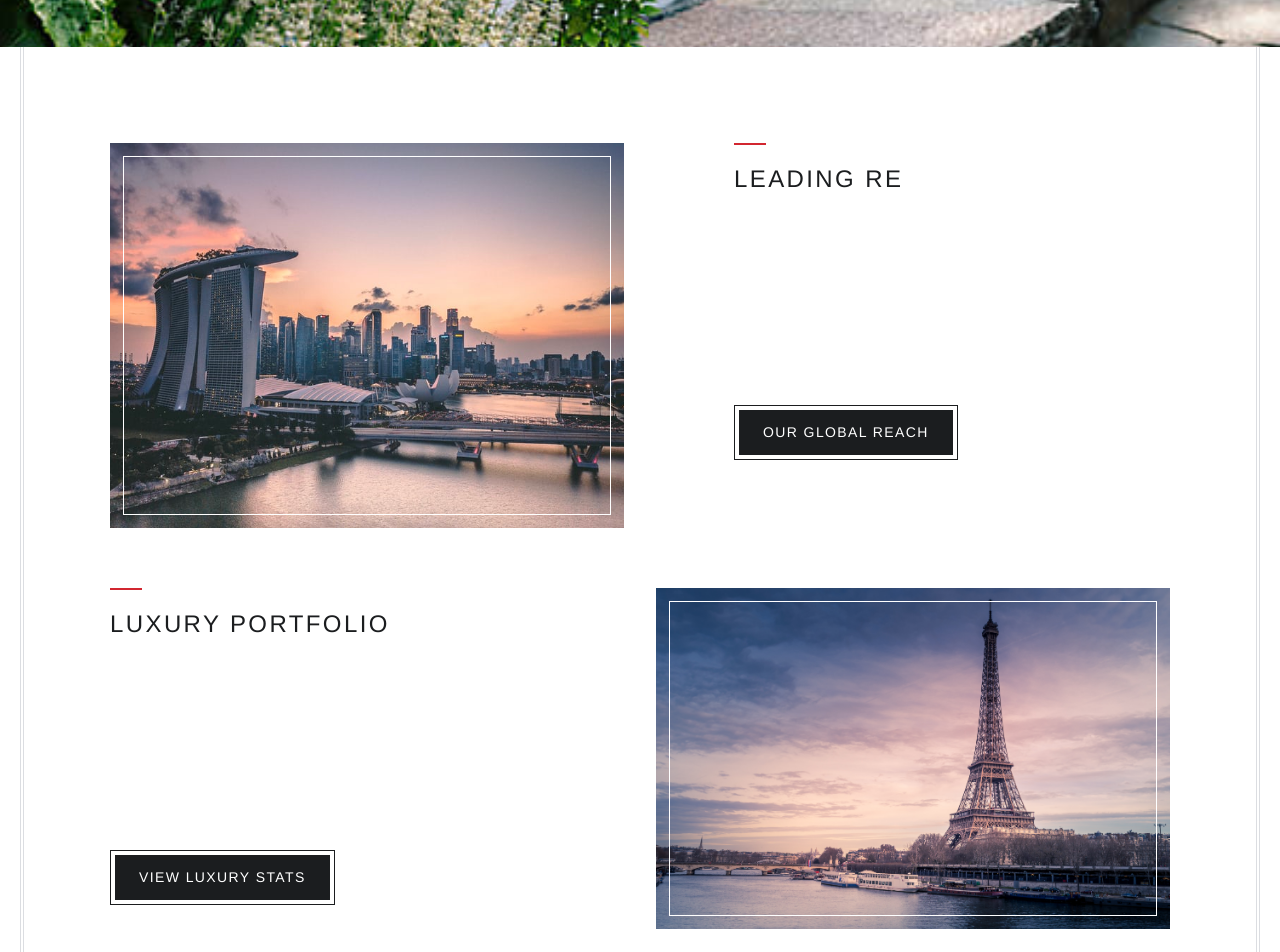
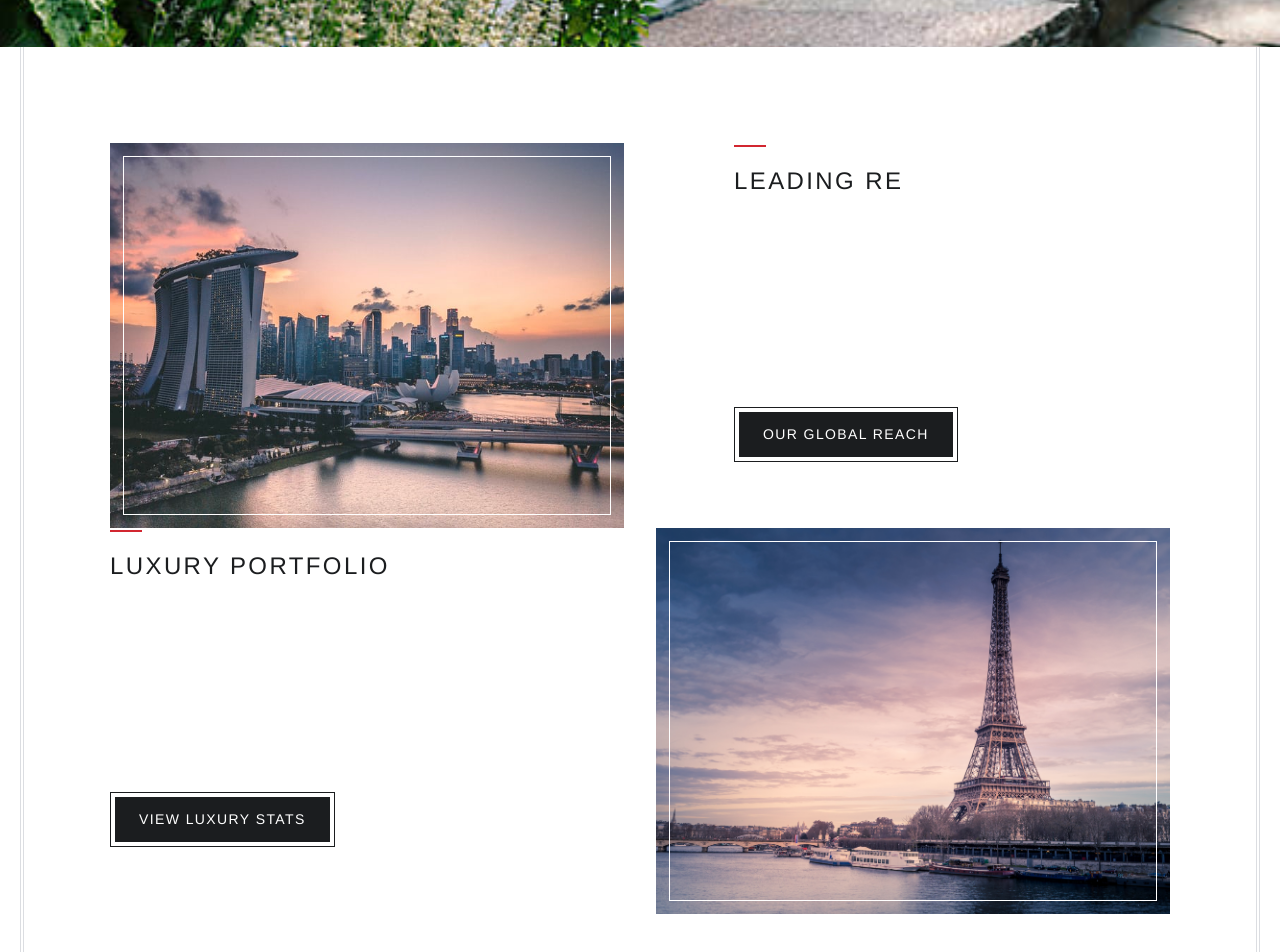
Before and after one commit to bitovi/at-properties, a Vue app: page / in a window 1280 px wide. Shown: the part 10320-11272 px from the top of the page. Built offline with nearby package versions, Linux system fonts and the light colour scheme; a web font is replaced by a local one; what vue-scrollactive, vue-youtube would draw is missing.

Commit message:
Add Reach modal

```diff
--- a/src/components/figure/figure.component.vue
+++ b/src/components/figure/figure.component.vue
@@ -6,7 +6,7 @@
         <figure
             v-bind="$attrs"
             class="dlp-figure"
-            v-bind:class="[ar]">
+            v-bind:class="[{ 'ar': ar }, ar]">
             <picture ref="figurePic">
                 <source v-if="xl" media="(min-width:1920px)" :srcset="xl">
                 <source v-if="lg" media="(min-width:1280px)" :srcset="lg">
--- a/src/containers/reach.container.vue
+++ b/src/containers/reach.container.vue
@@ -1,33 +1,35 @@
 <template>
     <div class='section-content'>
-        <div class="content-grid">
-            <div class="col-span-4 md:col-span-6 md:col-start-1 lg:col-span-7 lg:col-start-2">
+        <section class="content-grid">
+            <div class="col-span-full md:col-span-6 lg:col-span-7 lg:col-start-2">
                 <dlp-figure
                     :sm="`${publicPath}images/reach/reach-1.jpeg`"
-                    alt="iPhone 11 Pro"
+                    alt=""
+                    ar="ar ar--4-3"
                     animate="shrink"
                 />
             </div>
-            <div class="col-span-4 md:col-span-6 md:col-start-7 lg:col-span-6 lg:col-start-10">
+            <div class="col-span-full md:col-span-6 md:col-start-7 lg:col-span-6 lg:col-start-10 self-center">
                 <h3 class="head-5 accent--above-left">Leading RE</h3>
                 <dlp-transition type="fadeIn slideUp">
                     <p>Lorem ipsum dolor sit amet, consectetur adipiscing elit. Scelerisque gravida ac, diam malesuada. Fringilla arcu fusce tempus sodales velit id. Tristique sed nec dignissim imperdiet. Id eu cursus et parturient suscipit.</p>
                 </dlp-transition>
-                <div class="btn-group pb-16">
+                <div class="btn-group">
                     <dlp-button type="button" @click="showModal('ReachVideo', $event)">Our Global Reach</dlp-button>
                     <dlp-video-modal ref="ReachVideo" videoId="DgZb_NRk-Bk" />
                 </div>
             </div>
-        </div>
+        </section>
         <div class="content-grid">
             <div class="order-3 md:order-4 col-span-4 md:col-span-6 md:col-start-7 lg:col-span-7 lg:col-start-9">
                 <dlp-figure
                     :sm="`${publicPath}images/reach/reach-2.jpeg`"
-                    alt="iPhone 11 Pro"
+                    alt=""
+                    ar="ar ar--4-3"
                     animate="shrink"
                 />
             </div>
-            <div class="order-4 md:order-3 col-span-4 md:col-span-6 md:col-start-1 lg:col-span-6 lg:col-start-2">
+            <div class="order-4 md:order-3 col-span-4 md:col-span-6 md:col-start-1 lg:col-span-6 lg:col-start-2 content-center self-center">
                 <h3 class="head-5 accent--above-left">Luxury Portfolio</h3>
                 <dlp-transition type="fadeIn slideUp">
                     <p>Lorem ipsum dolor sit amet, consectetur adipiscing elit. Scelerisque gravida ac, diam malesuada. Fringilla arcu fusce tempus sodales velit id. Tristique sed nec dignissim imperdiet. Id eu cursus et parturient suscipit.</p>
@@ -38,7 +40,6 @@
                         <h3 class="head-5 accent--above-left mb-8">Luxury Stats</h3>
                         <p>Coming soon...</p>
                     </dlp-appear-modal>
-
                 </div>
             </div>
         </div>
```
